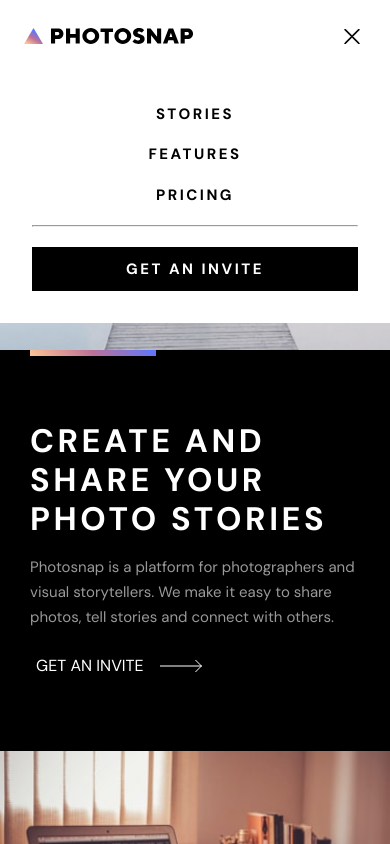
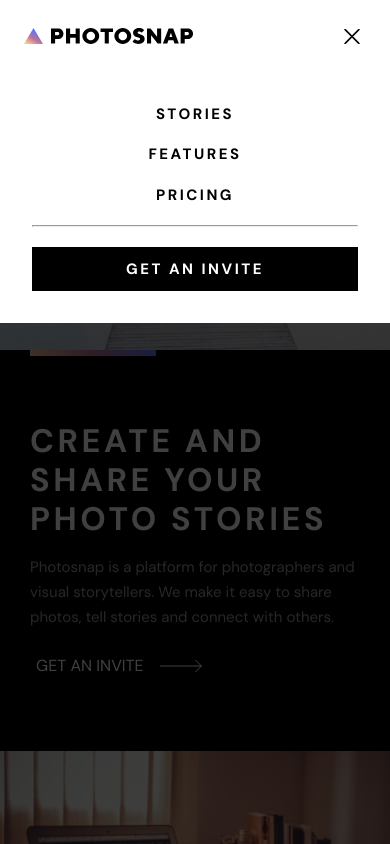
Before and after one commit to s2i61m97o/fm-photosnap-multipage, a Next.js app: page / in a window 390 px wide. Both pictures are taken after a click on the button "toggle navigation menu". Shown: the top 844 px of the page. Built offline with nearby package versions, Linux system fonts and the light colour scheme.

Commit message:
feat(header): add content mask when dropdown open

```diff
--- a/src/components/layout/Header/Header.module.scss
+++ b/src/components/layout/Header/Header.module.scss
@@ -8,7 +8,7 @@
   margin-inline: auto;
   padding: v.$sp-350 v.$sp-300;
   position: relative;
-  z-index: 1;
+  z-index: 3;
   @include mq.md {
     align-items: center;
     padding: v.$sp-200 v.$sp-500;
@@ -121,3 +121,18 @@
     outline-offset: 10px;
   }
 }
+
+.backgroundMask {
+  background-color: rgb(from v.$neutral-950 r g b / 0.75);
+  bottom: 0;
+  display: none;
+  left: 0;
+  position: absolute;
+  right: 0;
+  top: 0;
+  z-index: 2;
+}
+
+.backgroundMaskOpen {
+  display: block;
+}
--- a/src/components/layout/Header/Header.tsx
+++ b/src/components/layout/Header/Header.tsx
@@ -2,14 +2,28 @@
 
 import {Icons} from "../../ui/Icons";
 import styles from "./Header.module.scss";
-import {useState} from "react";
+import {useEffect, useState} from "react";
 import clsx from "clsx";
 import Link from "next/link";
 
 export default function Header() {
   const [open, setOpen] = useState(false);
 
+  useEffect(() => {
+    if (!open) {
+      return;
+    }
+    function handleScroll() {
+      setOpen(false);
+    }
+
+    document.addEventListener("scroll", handleScroll);
+
+    return () => document.removeEventListener("scroll", handleScroll);
+  }, [open]);
+
   return (
+    <>
       <header className={styles.header}>
         <div className={styles.header__bar}>
           <Icons.Logo />
@@ -27,7 +41,10 @@ export default function Header() {
           aria-hidden={!open}
         >
           <nav
-          className={clsx(styles.nav__content, open && styles.nav__contentOpen)}
+            className={clsx(
+              styles.nav__content,
+              open && styles.nav__contentOpen,
+            )}
           >
             <ul className={styles.dropdown__list}>
               <li>
@@ -45,7 +62,8 @@ export default function Header() {
                   className={styles.dropdown__link}
                   onClick={() => setOpen((prev) => !prev)}
                 >
-                <span className="visually-hidden">check out our </span>features
+                  <span className="visually-hidden">check out our </span>
+                  features
                 </Link>
               </li>
               <li>
@@ -65,5 +83,13 @@ export default function Header() {
           </nav>
         </div>
       </header>
+      <div
+        className={clsx(
+          styles.backgroundMask,
+          open && styles.backgroundMaskOpen,
+        )}
+        onClick={() => setOpen(false)}
+      ></div>
+    </>
   );
 }
```
Lines whose indentation alone changed are shown as unchanged.
